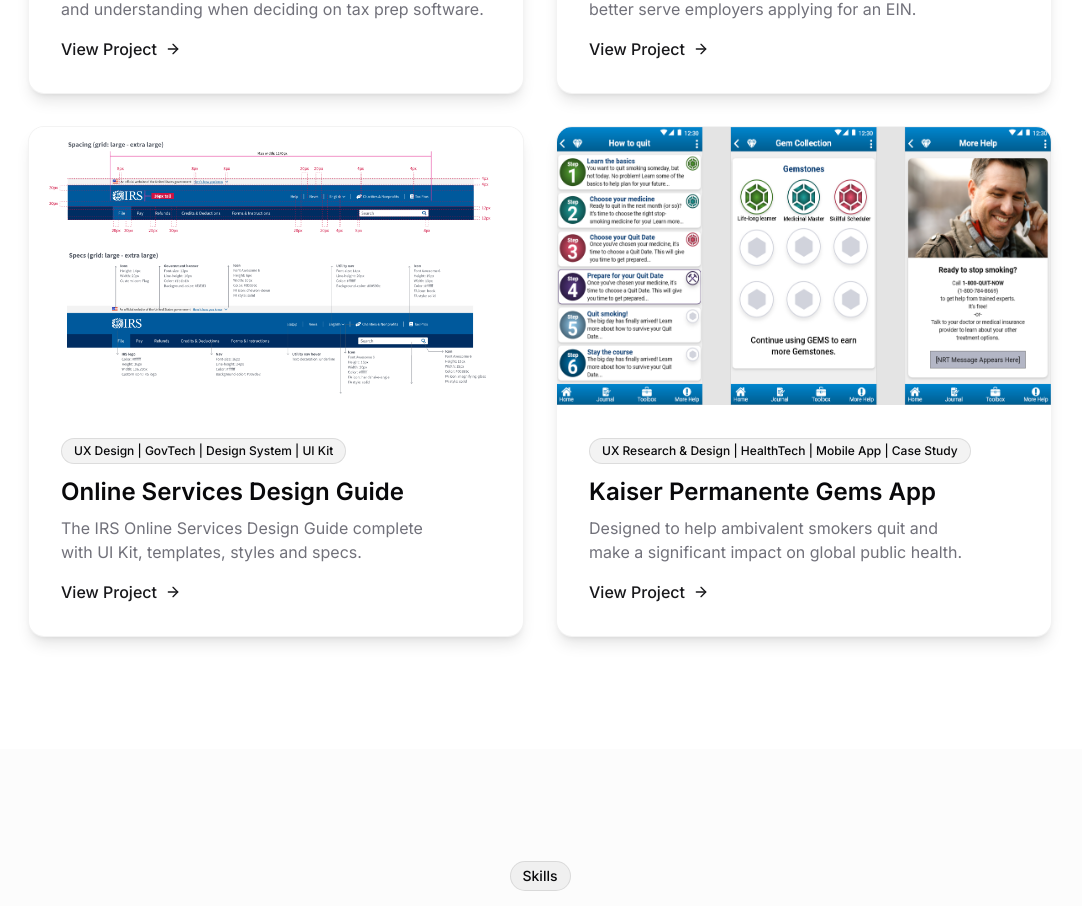
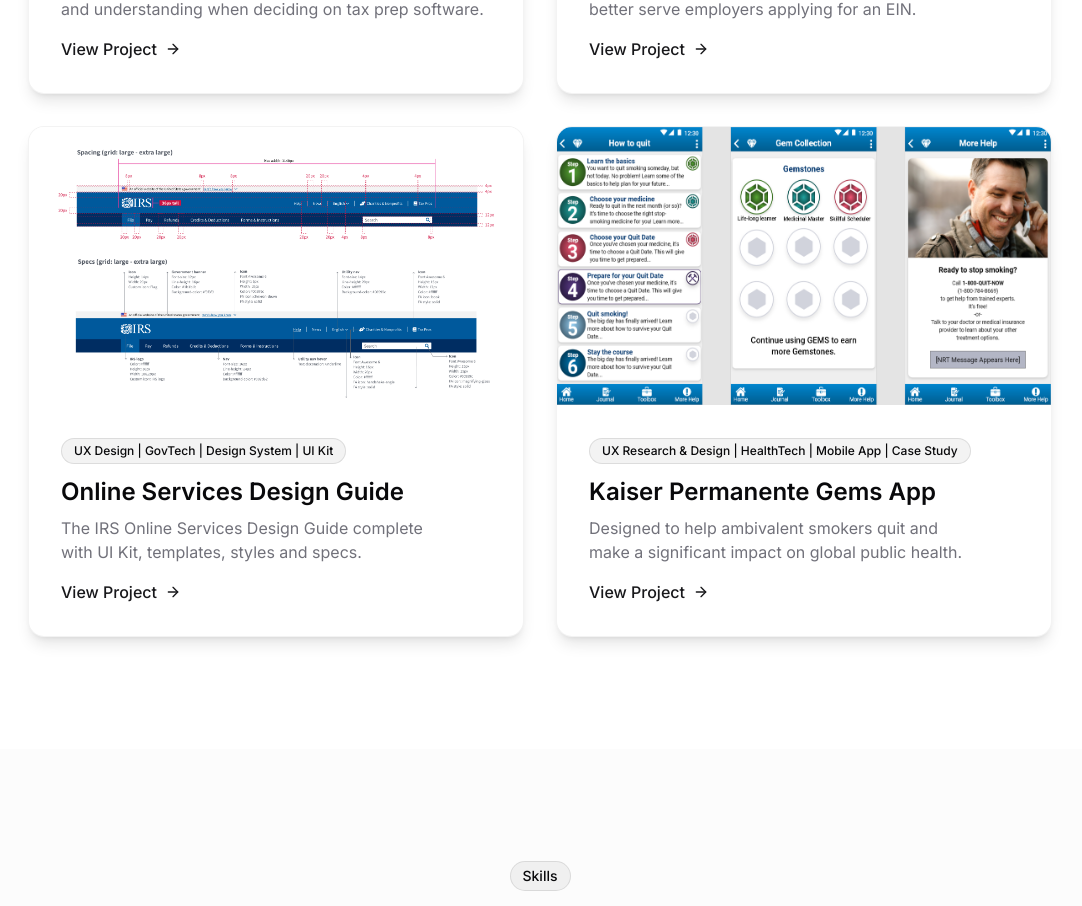
Before and after one commit to brooks-t/ux-designer-portfolio, a React (Vite) app: page / in a window 1280 px wide. Shown: the part 1515-2421 px from the top of the page, without its empty margins (100-1182 px from the left). Built offline with nearby package versions, Linux system fonts and the light colour scheme.

Commit message:
updated image for odg

```diff
--- a/src/components/Projects.tsx
+++ b/src/components/Projects.tsx
@@ -23,7 +23,7 @@ const projectsData = [
 		description:
 			"The IRS Online Services Design Guide complete with UI Kit, templates, styles and specs.",
 		category: "UX Design | GovTech | Design System | UI Kit",
-		image: "/lovable-uploads/odg-preview.png",
+		image: "/lovable-uploads/ols-design-guide.png",
 		slug: "online-services-design-guide",
 	},
 	{
```
